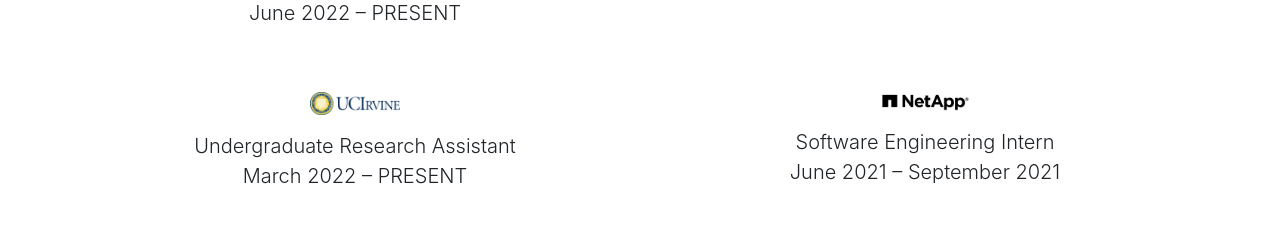
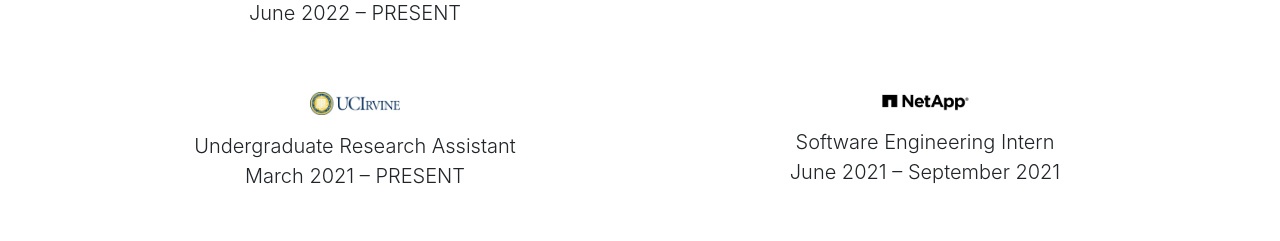
Before and after one commit to sushi-aa/sushi-aa.github.io, a React (Create React App) app: page / in a window 1280 px wide. Shown: the part 1545-1786 px from the top of the page. Built offline with nearby package versions, Linux system fonts and the light colour scheme; no server answers.

Commit message:
minor changes to experience

```diff
--- a/src/editable-stuff/config.js
+++ b/src/editable-stuff/config.js
@@ -106,14 +106,14 @@ const skills = {
   ],
   otherSkills: [
     {name: "Piano", value: 95 },
-    {name: "Voice", value: 90},
+    {name: "Voice", value: 95},
     {name: "Figure Skating", value: 70},
     {name: "Swimming", value: 70},
   ],
   languageSkills: [
-    {name: "English", value: 98},
+    {name: "English", value: 100},
     {name: "Spanish", value: 75},
-    {name: "Hindi", value: 80},
+    {name: "Hindi", value: 98},
     {name: "Korean", value: 25}
   ]
 };
@@ -143,7 +143,7 @@ const experiences = {
     {
       role: 'Undergraduate Research Assistant',
       companylogo: require('../assets/img/uci.jpg'),
-      date: 'March 2022 – PRESENT',
+      date: 'March 2021 – PRESENT',
     },
     {
       role: 'Software Engineering Intern',
```
